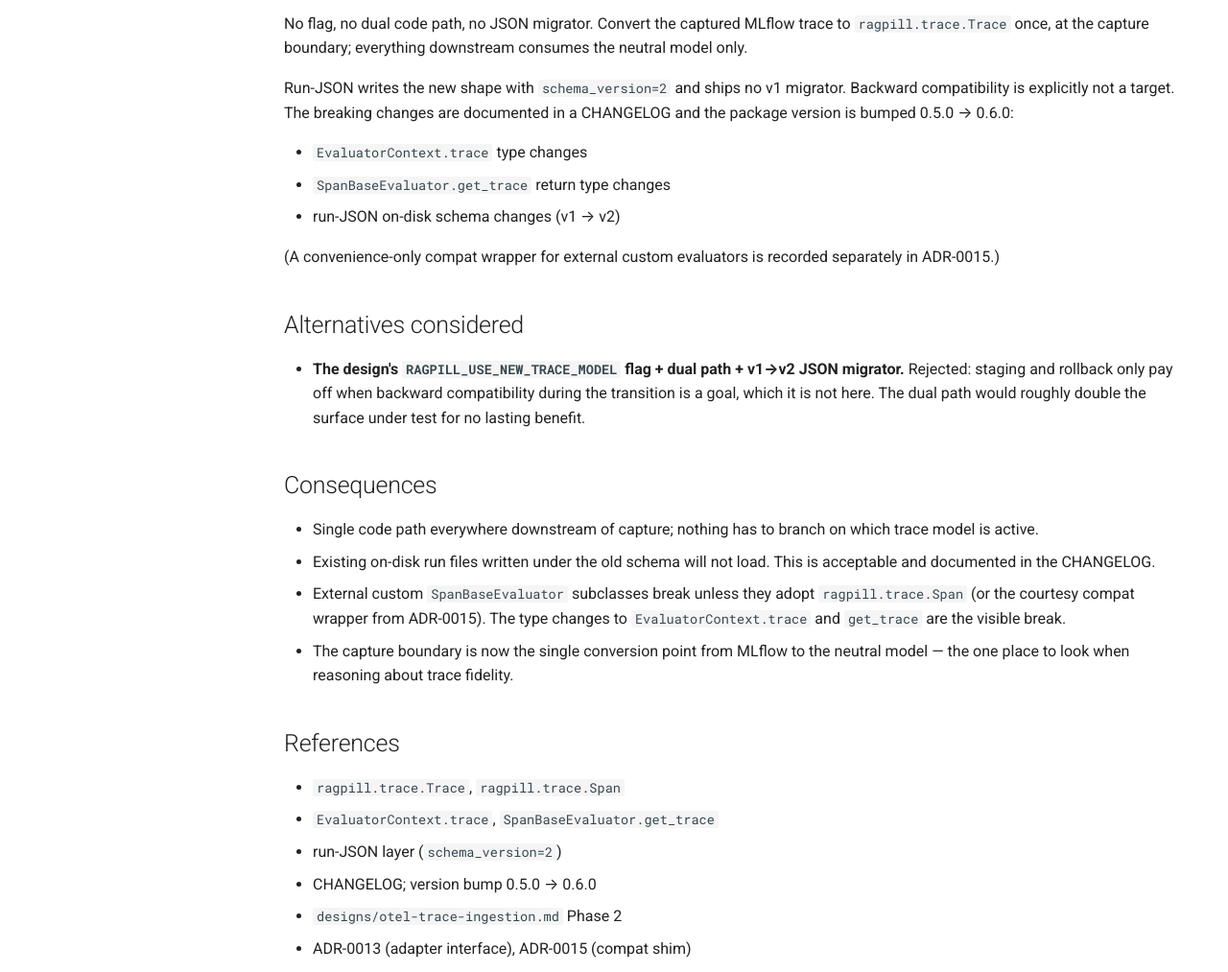
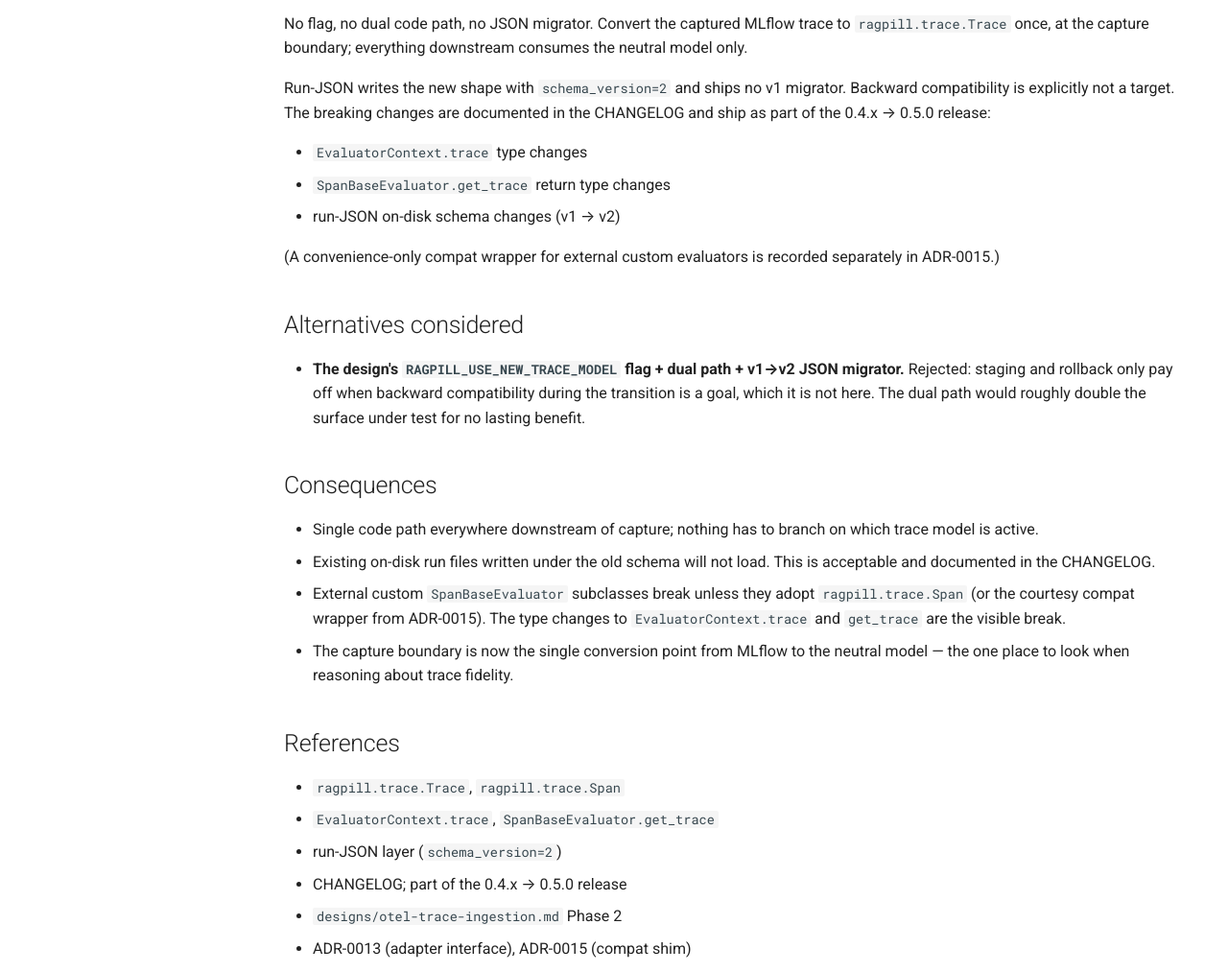
Before and after one commit to JoelGotsch/ragpill, an MkDocs documentation site: the page built from docs/adr/0014-large-clean-break-vendor-neutral-trace-model.md, in a window 1280 px wide and 1400 px high, scrolled down 332 px. Shown: the part 277-1290 px from the top of the window at 96% size. Built offline with MkDocs 1.6.1 and Material for MkDocs 9.7.7, drawn with Linux system fonts in a browser that asks for light colours; comment, search, counter and statistics services are not loaded; the version menu is left out.

Commit message:
keep version at 0.5.0; fold trace changes into the 0.5.0 changelog
This branch is the single 0.4.x -> 0.5.0 release, so the trace-model flip
ships within 0.5.0 rather than a separate 0.6.0. Update the CHANGELOG
heading, the run-JSON error message, and ADR-0014 references accordingly.

```diff
--- a/docs/adr/0014-large-clean-break-vendor-neutral-trace-model.md
+++ b/docs/adr/0014-large-clean-break-vendor-neutral-trace-model.md
@@ -23,8 +23,8 @@
 
 Run-JSON writes the new shape with `schema_version=2` and ships no v1
 migrator. Backward compatibility is explicitly not a target. The breaking
-changes are documented in a CHANGELOG and the package version is bumped
-0.5.0 → 0.6.0:
+changes are documented in the CHANGELOG and ship as part of the 0.4.x → 0.5.0
+release:
 
 - `EvaluatorContext.trace` type changes
 - `SpanBaseEvaluator.get_trace` return type changes
@@ -56,7 +56,7 @@
 - `ragpill.trace.Trace`, `ragpill.trace.Span`
 - `EvaluatorContext.trace`, `SpanBaseEvaluator.get_trace`
 - run-JSON layer (`schema_version=2`)
-- CHANGELOG; version bump 0.5.0 → 0.6.0
+- CHANGELOG; part of the 0.4.x → 0.5.0 release
 - `designs/otel-trace-ingestion.md` Phase 2
 - ADR-0013 (adapter interface), ADR-0015 (compat shim)
 - Chat session 2026-06-19
--- a/pyproject.toml
+++ b/pyproject.toml
@@ -4,7 +4,7 @@
 
 [project]
 name = "ragpill"
-version = "0.6.0"
+version = "0.5.0"
 description = "This library allows for granular testing of llm-applications based on expert input."
 readme = "README.md"
 authors = [{ name = "Joel Gotsch", email = "contact@joelgotsch.com" }]
```
Also changed, not shown: CHANGELOG.md (+12 -1 lines), 1 other file.
